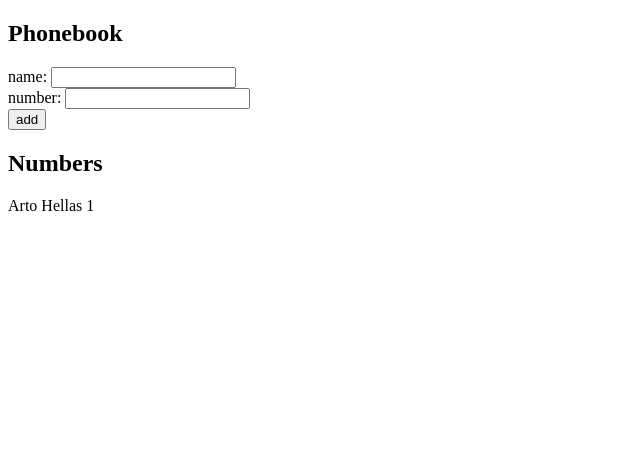
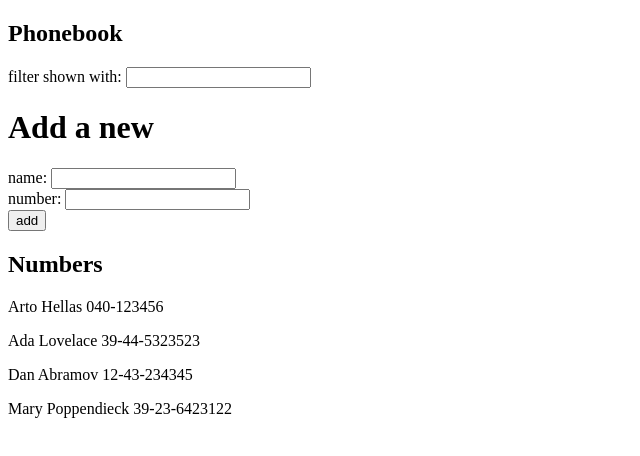
Before and after one commit to nickmeinhold/fullstackopen-part2, a React (Vite) app in the folder phonebook/: page / in a window 1280 px wide. Shown: the top 456 px of the page, without its empty margins (0-640 px from the left). Built offline with nearby package versions, Linux system fonts and the light colour scheme.

Commit message:
Completed 2.9

```diff
--- a/phonebook/src/App.jsx
+++ b/phonebook/src/App.jsx
@@ -2,10 +2,14 @@ import { useState } from "react";
 
 const App = () => {
   const [persons, setPersons] = useState([
-    { name: "Arto Hellas", number: "1" },
+    { name: "Arto Hellas", number: "040-123456", id: 1 },
+    { name: "Ada Lovelace", number: "39-44-5323523", id: 2 },
+    { name: "Dan Abramov", number: "12-43-234345", id: 3 },
+    { name: "Mary Poppendieck", number: "39-23-6423122", id: 4 },
   ]);
   const [newName, setNewName] = useState("");
   const [newNumber, setNewNumber] = useState("");
+  const [newFilter, setNewFilter] = useState("");
 
   const addPerson = (event) => {
     event.preventDefault();
@@ -36,9 +40,19 @@ const App = () => {
     setNewNumber(event.target.value);
   };
 
+  const handleFilterChange = (event) => {
+    console.log(event.target.value);
+    setNewFilter(event.target.value);
+  };
+
   return (
     <div>
       <h2>Phonebook</h2>
+      <div>
+        filter shown with:{" "}
+        <input onChange={handleFilterChange} value={newFilter} />
+      </div>
+      <h1>Add a new</h1>
       <form onSubmit={addPerson}>
         <div>
           name: <input onChange={handleNameChange} value={newName} />
@@ -52,11 +66,15 @@ const App = () => {
         </div>
       </form>
       <h2>Numbers</h2>
-      {persons.map((person) => (
-        <p key={person.name}>
-          {person.name} {person.number}
-        </p>
-      ))}
+      {persons
+        .filter((person) =>
+          person.name.toLowerCase().includes(newFilter.toLowerCase())
+        )
+        .map((person) => (
+          <p key={person.name}>
+            {person.name} {person.number}
+          </p>
+        ))}
     </div>
   );
 };
```
